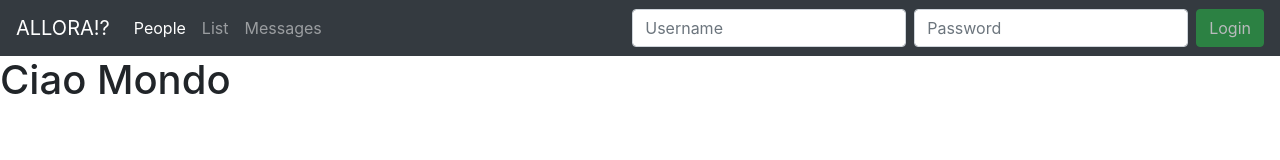
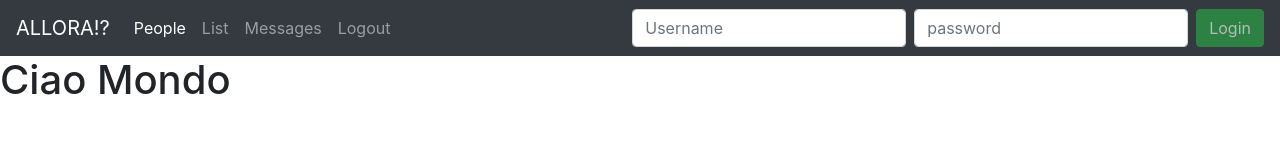
Before and after one commit to akexinad/socialmediaapp-.net-angular, an Angular app in the folder SPA/: page / in a window 1280 px wide. Shown: the top 160 px of the page. Built offline with nearby package versions, Linux system fonts and the light colour scheme; no server answers.

Commit message:
41. Using *ngIf to conditionally display HTML Elements

```diff
--- a/SPA/src/app/nav/nav.component.html
+++ b/SPA/src/app/nav/nav.component.html
@@ -11,13 +11,27 @@
     <li class="nav-item">
       <a class="nav-link" href="#">Messages</a>
     </li>
+    <li class="nav-item">
+      <a href="" class="nav-link" (click)="logout()">Logout</a>
+    </li>
   </ul>
 
-  <form #loginForm="ngForm" class="form-inline my-2 my-lg-0" (ngSubmit)="login()">
+  <div *ngIf="loggedIn()" class="dropdown">
+    <a class="dropdown-toggle text-light">
+      Welcome
+    </a>
+    <div class="dropdown-menu">
+      <a class="dropdown-item" href="#"> <i class="fa fa-user">Edit Profile</i> </a>
+      <div class="dropdown-divider"></div>
+      <a class="dropdown-item" href="#" > <i class="fa fa-sign-out">Logout</i> </a>
+    </div>
+  </div>
+
+  <form *ngIf="!loggedIn()" #loginForm="ngForm" class="form-inline my-2 my-lg-0" (ngSubmit)="login()">
 
     <input class="form-control mr-sm-2" type="text" name="username" placeholder="Username" required [(ngModel)]="model.username">
 
-    <input class="form-control mr-sm-2" type="text" name="password" placeholder="Password" required [(ngModel)]="model.password">
+    <input class="form-control mr-sm-2" type="password" name="password" placeholder="password" required [(ngModel)]="model.password">
 
     <button [disabled]="!loginForm.valid" class="btn btn-success my-2 my-sm-0" type="submit">Login</button>
 
--- a/SPA/src/app/nav/nav.component.ts
+++ b/SPA/src/app/nav/nav.component.ts
@@ -29,4 +29,21 @@ export class NavComponent implements OnInit {
     );
   }
 
+  loggedIn() {
+
+    const token = localStorage.getItem('token');
+
+    // This is a short hand for an if-statement
+    // If there is a token, return true, else return false.
+    return !!token;
+  }
+
+  logout() {
+
+    localStorage.removeItem('token');
+
+    console.log('logged out');
+
+  }
+
 }
```
Also changed, not shown: SPA/_angular_notes.txt, 2 other files (tests, documents, lock files or other folders).
